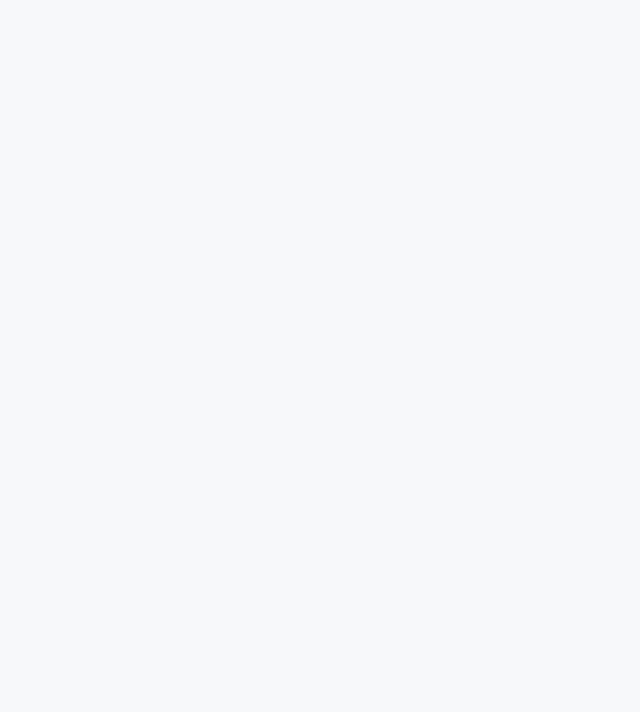
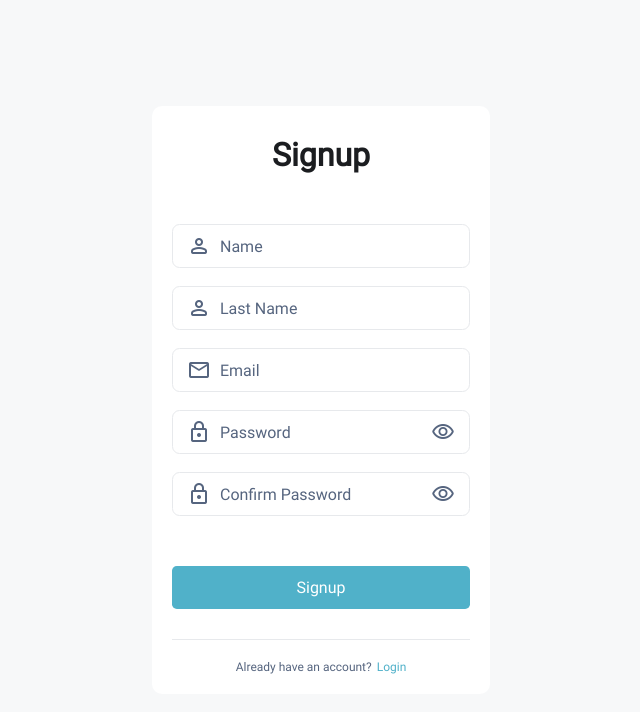
Before and after one commit to EugeneNail/Ressoli, a React (Vite) app in the folder frontend/: page /signup in a window 1280 px wide. Before the commit this address had no page. Shown: the top 712 px of the page, without its empty margins (319-959 px from the left). Built offline with nearby package versions, Linux system fonts and the light colour scheme.

Commit message:
Add the Signup page

```diff
--- /dev/null
+++ b/frontend/src/components/forms/signup-form.tsx
@@ -0,0 +1,57 @@
+import Button from "../button/button";
+import { Field } from "../custom-control/field";
+import { FormProps } from "./form-props";
+
+export class SignupFormErrors {
+  name: string[] = [];
+  lastName: string[] = [];
+  email: string[] = [];
+  password: string[] = [];
+  passwordConfirmation: string[] = [];
+}
+
+type SignupFormProps = FormProps<SignupFormErrors, {}>;
+
+export function SignupForm({ submit, errors }: SignupFormProps) {
+  return (
+    <form className="form" onSubmit={submit}>
+      <h1 className="form__header">Signup</h1>
+      <div className="form__input-group">
+        <Field icon="person" label="Name" name="name" resetError={errors.reset} errors={errors.values.name} />
+        <Field
+          icon="person"
+          label="Last Name"
+          name="lastName"
+          resetError={errors.reset}
+          errors={errors.values.lastName}
+        />
+        <Field icon="mail" label="Email" name="email" resetError={errors.reset} errors={errors.values.email} />
+        <Field
+          icon="lock"
+          label="Password"
+          name="password"
+          password
+          resetError={errors.reset}
+          errors={errors.values.password}
+        />
+        <Field
+          icon="lock"
+          label="Confirm Password"
+          name="passwordConfirmation"
+          password
+          resetError={errors.reset}
+          errors={errors.values.passwordConfirmation}
+        />
+      </div>
+      <div className="form__button-group">
+        <Button wide text="Signup" />
+      </div>
+      <p className="form__message">
+        Already have an account?
+        <a href="/login" className="form__link">
+          Login
+        </a>
+      </p>
+    </form>
+  );
+}
--- a/frontend/src/layouts/layouts.sass
+++ b/frontend/src/layouts/layouts.sass
@@ -1,6 +1,8 @@
+@import ../_variables
+
 .guest-layout
     height: 100vh
     width: 100vw
-    background: red
+    background: $background-secondary
     display: grid
     place-items: center
--- /dev/null
+++ b/frontend/src/pages/signup-page.tsx
@@ -0,0 +1,34 @@
+import { FormEvent } from "react";
+import { useErrors } from "../services/use-errors";
+import api from "../services/api";
+import { StorageUser } from "../models/storage-user";
+import { useNavigate } from "react-router";
+import { SignupForm, SignupFormErrors } from "../components/forms/signup-form";
+
+export function SignupPage() {
+  const navigate = useNavigate();
+  const errors = useErrors(new SignupFormErrors());
+
+  async function signup(event: FormEvent) {
+    event.preventDefault();
+    const payload = new FormData(event.target as HTMLFormElement);
+    const { data, status } = await api.post("/signup", payload);
+
+    if (status === 201) {
+      const user = new StorageUser();
+      user.token = data;
+      navigate("/dashboard");
+    }
+
+    if (status >= 400) {
+      errors.set(data.errors);
+      return;
+    }
+  }
+
+  return (
+    <div className="signup-page">
+      <SignupForm submit={signup} errors={errors} />
+    </div>
+  );
+}
--- a/frontend/src/root-router.tsx
+++ b/frontend/src/root-router.tsx
@@ -2,6 +2,7 @@ import { BrowserRouter, Route, Routes } from "react-router-dom";
 import { GuestLayout } from "./layouts/guest-layout";
 import { DefaultLayout } from "./layouts/default-layout";
 import { LoginPage } from "./pages/login-page";
+import { SignupPage } from "./pages/signup-page";
 
 export function RootRouter() {
   return (
@@ -9,6 +10,7 @@ export function RootRouter() {
       <Routes>
         <Route element={<GuestLayout />}>
           <Route path="/login" element={<LoginPage />} />
+          <Route path="/signup" element={<SignupPage />} />
         </Route>
         <Route path="/houses" element={<DefaultLayout />}></Route>
       </Routes>
```
